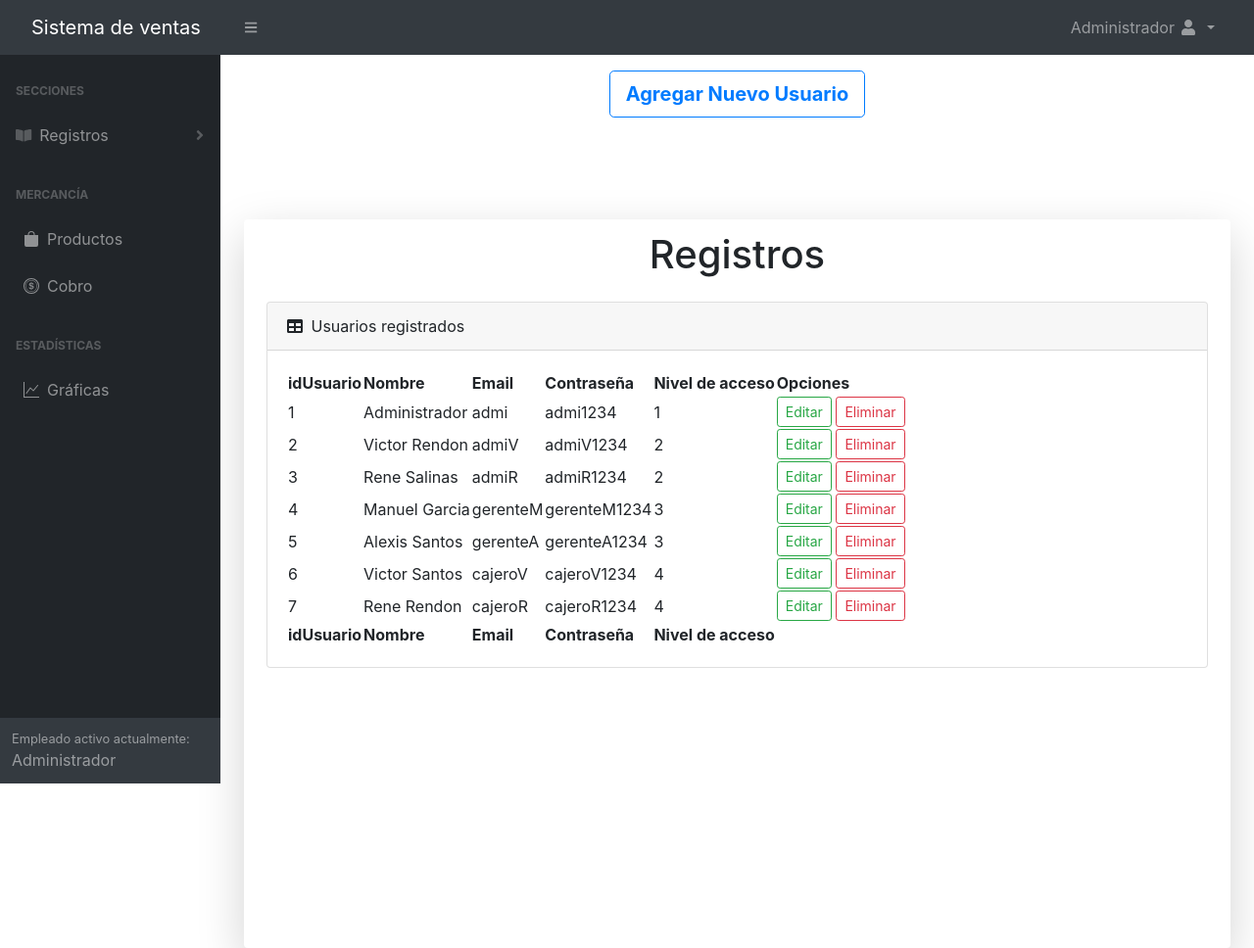
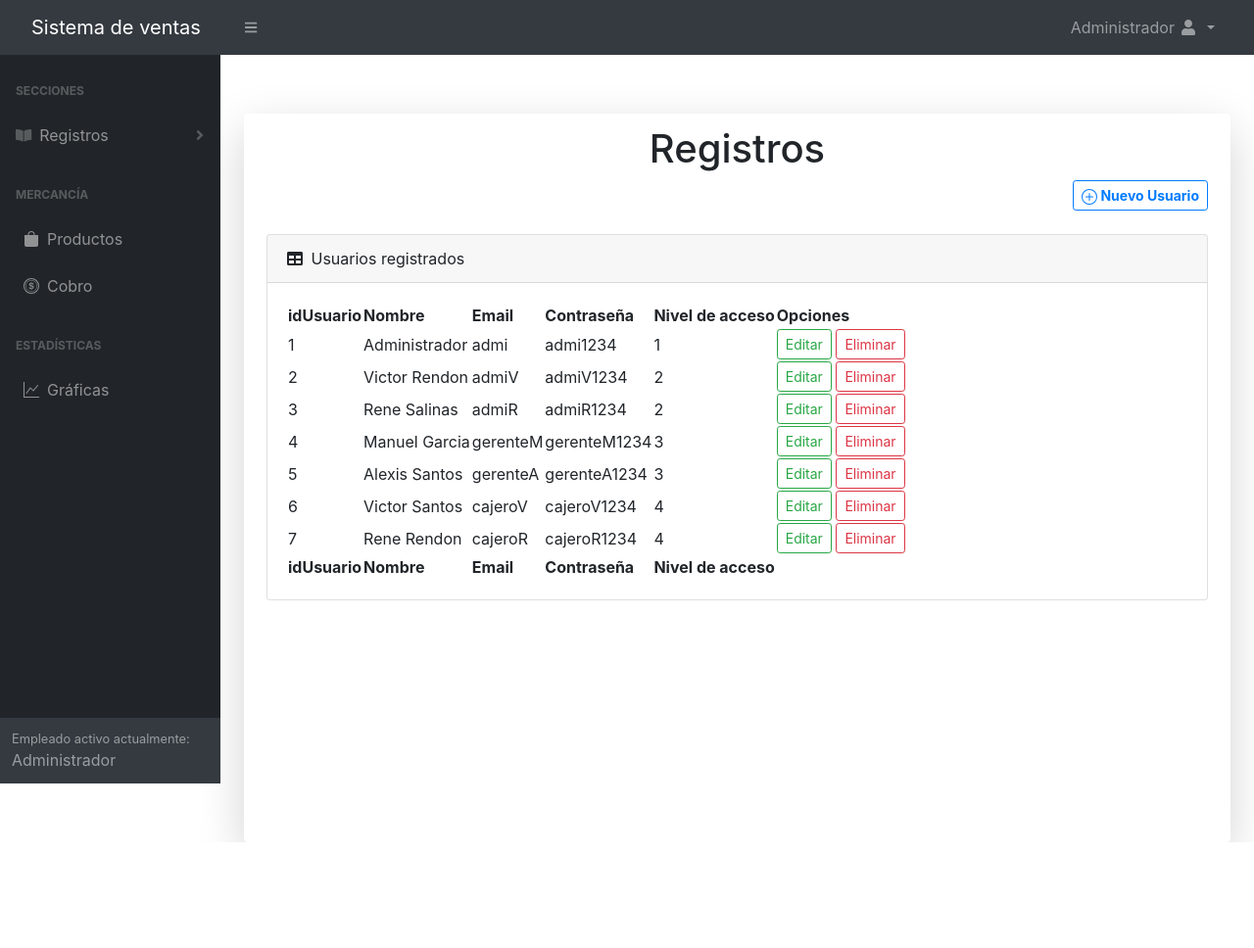
Before and after one commit to VictorMRendon/ProyectoSistemaVentasJuegos, a PHP site: page /MainUsuarios.php in a window 1280 px wide. Shown: the whole page at 98% size. After the commit the page ends 860 px from the top, so only its background shows below. Run offline with PHP 8.4, Linux system fonts and the light colour scheme; a user stored in the database is signed in; data comes from the database, SQL or seed files in the repository; some libraries are stand-ins or nearby versions.

Commit message:
Se mueve btn "AddUsuario" a de "Registros"

```diff
--- a/MenuPrincipal/MainUsuarios.php
+++ b/MenuPrincipal/MainUsuarios.php
@@ -82,10 +82,7 @@
         </div>
     </div>
 -->
-    <div class="form-group text-center">
-        <button type="button" id="NuevoUsuario" data-bs-toggle="modal" data-bs-target="#userModal" class="mt-3 btn btn-outline-primary btn-lg font-weight-bold">
-            Agregar Nuevo Usuario</button>
-    </div>
+
 <!--
     <div id="userModal" class="modal fade">
         <div class="modal-dialog">
@@ -110,16 +107,16 @@
     </div>
 -->
     <div id="userModal" class="modal fade" tabindex="-1" aria-hidden="true" aria-labelledby="modalTitulo" >
-        <div class="modal-dialog modal-lg">
+        <div class="modal-dialog w-75">
             <div class="modal-content">
                 <div class="modal-header alert-info" >
-                    <h5 class="mx-auto display-5 font-weight-bold modal-title" id="modalTitulo">
+                    <h2 class="mx-auto display-7 font-weight-bold modal-title" id="modalTitulo">
                         <svg xmlns="http://www.w3.org/2000/svg" width="45" height="45" fill="currentColor" class="bi bi-person-plus" viewBox="0 0 16 16">
                         <path d="M6 8a3 3 0 1 0 0-6 3 3 0 0 0 0 6zm2-3a2 2 0 1 1-4 0 2 2 0 0 1 4 0zm4 8c0 1-1 1-1 1H1s-1 0-1-1 1-4 6-4 6 3 6 4zm-1-.004c-.001-.246-.154-.986-.832-1.664C9.516 10.68 8.289 10 6 10c-2.29 0-3.516.68-4.168 1.332-.678.678-.83 1.418-.832 1.664h10z"/>
                         <path fill-rule="evenodd" d="M13.5 5a.5.5 0 0 1 .5.5V7h1.5a.5.5 0 0 1 0 1H14v1.5a.5.5 0 0 1-1 0V8h-1.5a.5.5 0 0 1 0-1H13V5.5a.5.5 0 0 1 .5-.5z"/>
                         </svg>
-                        Alta de nuevo usuario
-                    </h5>
+                          Alta de nuevo usuario
+                    </h2>
                     <div> <!-- Btn cerrar pestana -->
                     <button type="button" class="btn-close ml-auto btn-outline-danger" data-bs-dismiss="modal" aria-label="Cerrar"></button>
 
@@ -134,21 +131,21 @@
                         <!-- No se muestra el imput, solo es para recibir y mandar el id del usuario-->
                         <input type="hidden" id="idUsuario" name="idUsuario" value="1" action="#">
 
-                        <div class="form-group w-75 mx-auto"> <!-- Nombre-->
+                        <div class="form-group w-50 mx-auto"> <!-- Nombre-->
                             <label for="Nombre" class="label font-weight-bold">Nombre de usuario:</label>
                             <input type="text" class="form-control" id="Nombre" name="Nombre" placeholder="Nombre(s) Apellidos" autofocus required>
                             <div class="valid-feedback">Verificado</div>
                             <div class="invalid-feedback">Ingrese su nombre de usuario.</div>
                         </div>
 
-                        <div class="form-group w-75 mx-auto"> <!-- Email -->
+                        <div class="form-group w-50 mx-auto"> <!-- Email -->
                             <label for="Email" class="label font-weight-bold">Correo Electronico:</label>
                             <input type="email" class="form-control" id="Email" name="Email" placeholder="usuario@tiendavideo.com" required>
                             <div class="valid-feedback">Verificado</div>
                             <div class="invalid-feedback">Ingrese su correo.</div>
                         </div>
 
-                        <div class="form-group w-50 mx-auto"> <!-- Pasword -->
+                        <div class="form-group w-25 mx-auto"> <!-- Pasword -->
                             <label for="contrasena" class="font-weight-bold">Contraseña:</label>
                             <input type="password" class="form-control" id="Pasword" name="Pasword" placeholder="Ej3mpl01234" required>
                             <div class="valid-feedback">Verificado</div>
@@ -188,10 +185,10 @@
 
     </div>
     <!--Tabla-->
-    <div id="layoutSidenav_content" class="shadow-lg p-2 mb-5 mt-5 bg-body rounded  w-100 mx-auto">
+    <div id="layoutSidenav_content" class="shadow-lg p-2 mb-5 mt-1 bg-body rounded  w-100 mx-auto">
                 <main>
                     <div class="container-fluid">
-                        <h1 class="mt-1 mb-4 text-center">Registros</h1>
+                        <h1 class="mt-1 mb-2 text-center">Registros</h1>
                         <!--Cuadro de texto para comentarios
                         <div class="card mb-4">
                             <div class="card-body">
@@ -200,6 +197,15 @@
                                 .
                             </div>
                         </div>-->
+
+                        <div class="form-group text-right">
+        <button type="button" id="NuevoUsuario" data-bs-toggle="modal" data-bs-target="#userModal" class="mb-2 btn btn-outline-primary btn-sm font-weight-bold  ">
+        <svg xmlns="http://www.w3.org/2000/svg" width="16" height="16" fill="currentColor" class="bi bi-plus-circle" viewBox="0 0 16 16">
+  <path d="M8 15A7 7 0 1 1 8 1a7 7 0 0 1 0 14zm0 1A8 8 0 1 0 8 0a8 8 0 0 0 0 16z"/>
+  <path d="M8 4a.5.5 0 0 1 .5.5v3h3a.5.5 0 0 1 0 1h-3v3a.5.5 0 0 1-1 0v-3h-3a.5.5 0 0 1 0-1h3v-3A.5.5 0 0 1 8 4z"/>
+</svg>
+        Nuevo Usuario</button>
+    </div>
 
                         <div class="card mb-4">
                             <div class="card-header">
```
